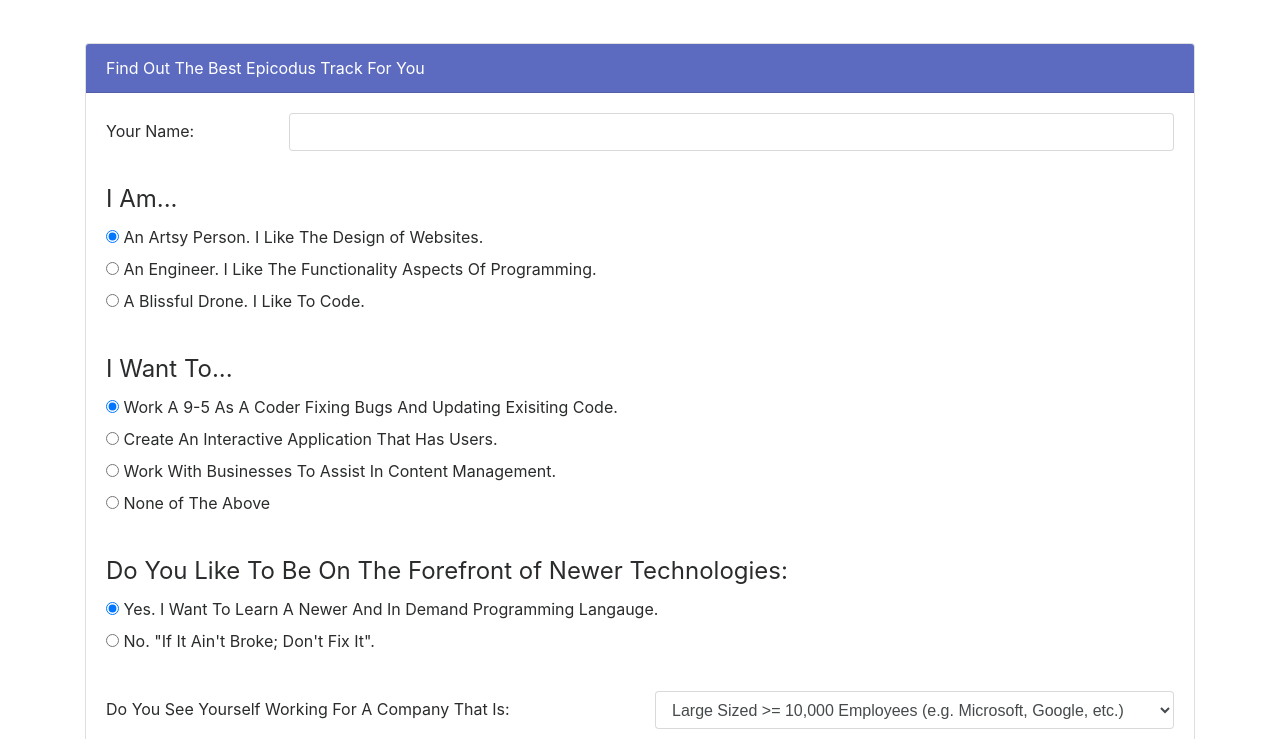
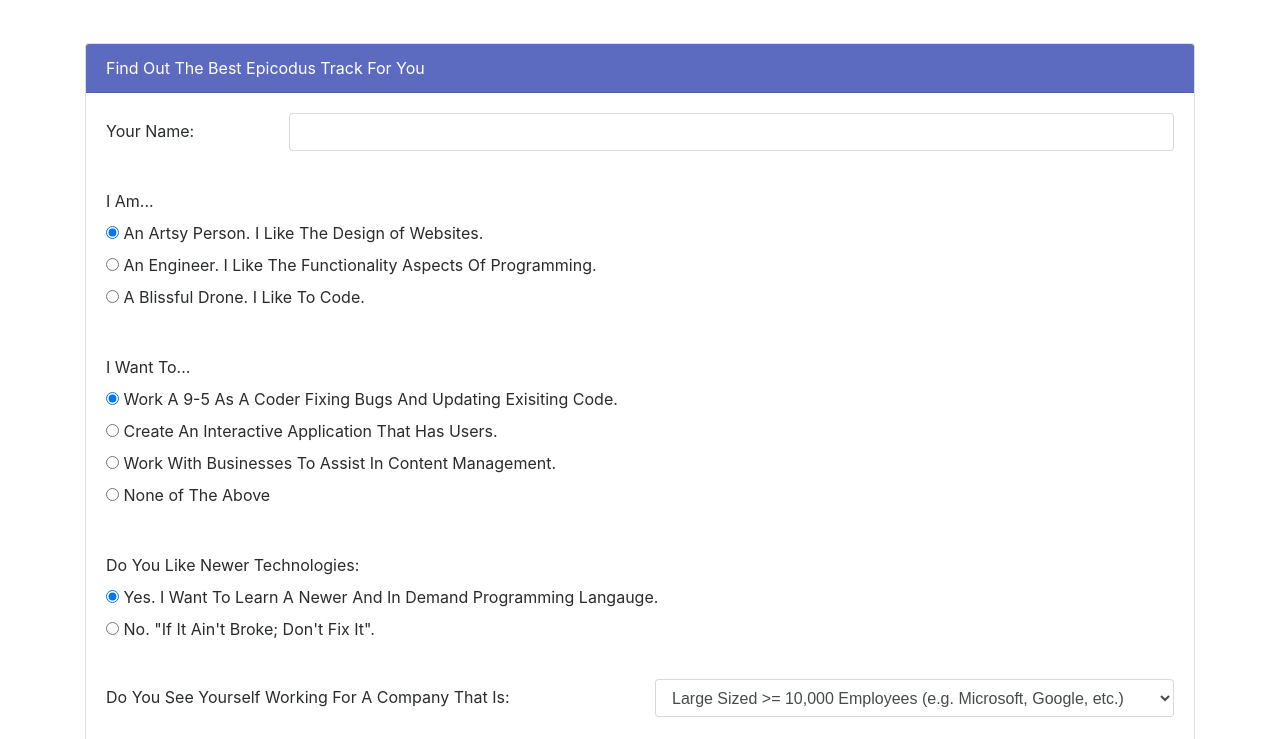
Before and after one commit to CodingTea17/track-suggester, a plain HTML site: page index.html in a window 1280 px wide. Shown: the part 61-800 px from the top of the page. Drawn offline with Linux system fonts and the light colour scheme.

Commit message:
make changes to the HTML structure to match bootstraps format

```diff
--- a/index.html
+++ b/index.html
@@ -30,16 +30,16 @@
                 <!-- GET USER'S NAME ROW -->
                 <!-- TYPE = TEXT INPUT-->
                 <div class="form-group row" id="name-input-group">
-                  <label for="name" class="col-2 col-form-label">Your Name:</label>
-                  <div class="col-10">
+                  <label for="name" class="col-lg-2 col-form-label">Your Name:</label>
+                  <div class="col-lg-10">
                     <input class="form-control" type="text" id="name">
                   </div>
                 </div>
                 <!-- GET USER TYPE ROW -->
                 <!-- TYPE = RADIO -->
-                <div class="row">
-                  <div class="col-12">
-                    <legend>I Am...</legend>
+                <fieldset class="form-group row">
+                  <legend class="col-form-legend col-lg-2">I Am...</legend>
+                  <div class="col-lg-10">
                     <div class="form-check">
                       <label class="form-check-label">
                         <input type="radio" class="form-check-input" name="user-type" value="1" checked>
@@ -59,19 +59,19 @@
                       </label>
                     </div>
                   </div>
-                </div>
+                </fieldset>
                 <!-- GET USER'S INTENT ROW -->
                 <!-- TYPE = RADIO -->
-                <div class="row">
-                  <div class="col-12">
-                    <legend>I Want To...</legend>
+                <fieldset class="form-group row">
+                  <legend class="col-form-legend col-lg-2">I Want To...</legend>
+                  <div class="col-lg-10">
                     <div class="form-check">
                       <label class="form-check-label">
                         <input type="radio" class="form-check-input" name="user-intent" value="1" checked>
                         Work A 9-5 As A Coder Fixing Bugs And Updating Exisiting Code.
                       </label>
                     </div>
-                    <div class="form-check ">
+                    <div class="form-check">
                       <label class="form-check-label">
                         <input type="radio" class="form-check-input" name="user-intent" value="2">
                         Create An Interactive Application That Has Users.
@@ -90,12 +90,12 @@
                       </label>
                     </div>
                   </div>
-                </div>
+                </fieldset>
                 <!-- GET USER'S "AGE" ROW -->
                 <!-- TYPE = RADIO -->
-                <div class="row">
-                  <div class="col-12">
-                    <legend>Do You Like To Be On The Forefront of Newer Technologies: </legend>
+                <fieldset class="form-group row">
+                  <legend class="col-form-legend col-lg-4">Do You Like Newer Technologies: </legend>
+                  <div class="col-lg-8">
                     <div class="form-check">
                       <label class="form-check-label">
                         <input type="radio" class="form-check-input" name="user-age" value="1" checked>
@@ -109,7 +109,7 @@
                       </label>
                     </div>
                   </div>
-                </div>
+                </fieldset>
                 <!-- GET USER'S PREFFERED WORK ENVIRONMENT ROW -->
                 <!-- TYPE = SELECT -->
                 <div class="form-group row">
@@ -140,13 +140,11 @@
                 <button type="submit" class="btn btn-outline-success btn-lg btn-block">Get Your Result</button>
               </form>
               <div id="results">
-                <h3>
-                  <span id="name-results"></span><br/>
-                </h3>
+                <h3><span id="name-results"></span></h3>
                 <p>
-                  <span id="best-match"></span><br/>
+                  <span id="best-match"></span>
                 </p>
-                <button type="click" class="btn btn-outline-primary btn-lg btn-block" id="show-all">Show All Match Data</button>
+                <button type="button" class="btn btn-outline-primary btn-lg btn-block" id="show-all">Show All Match Data</button>
               </div>
               <div id="all-results">
                 <ul>
```
